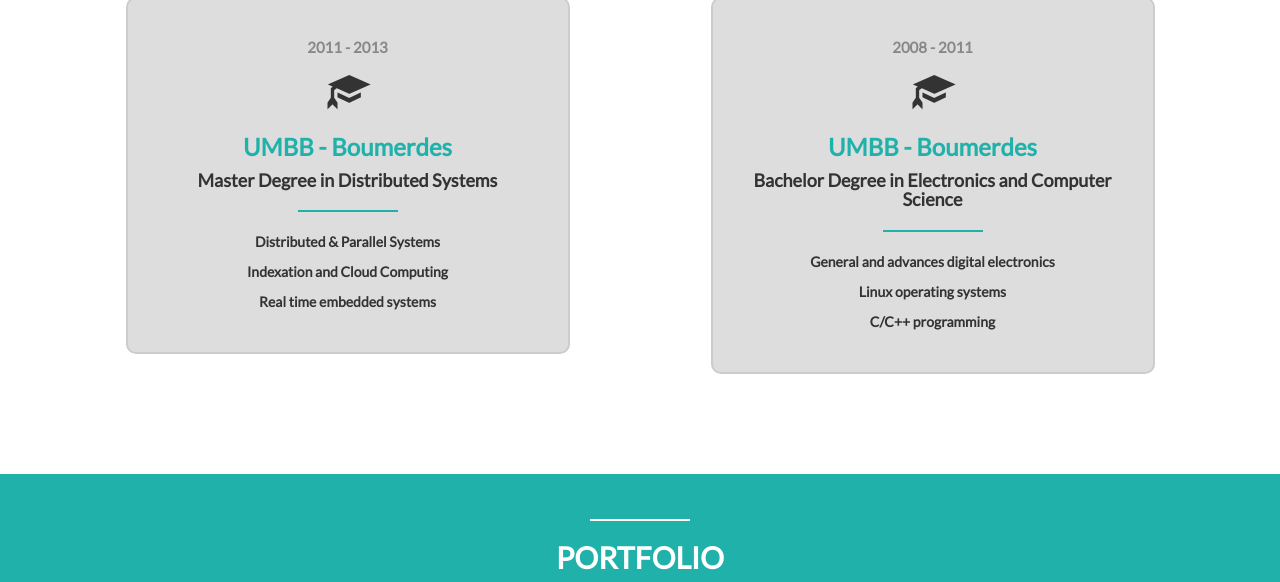
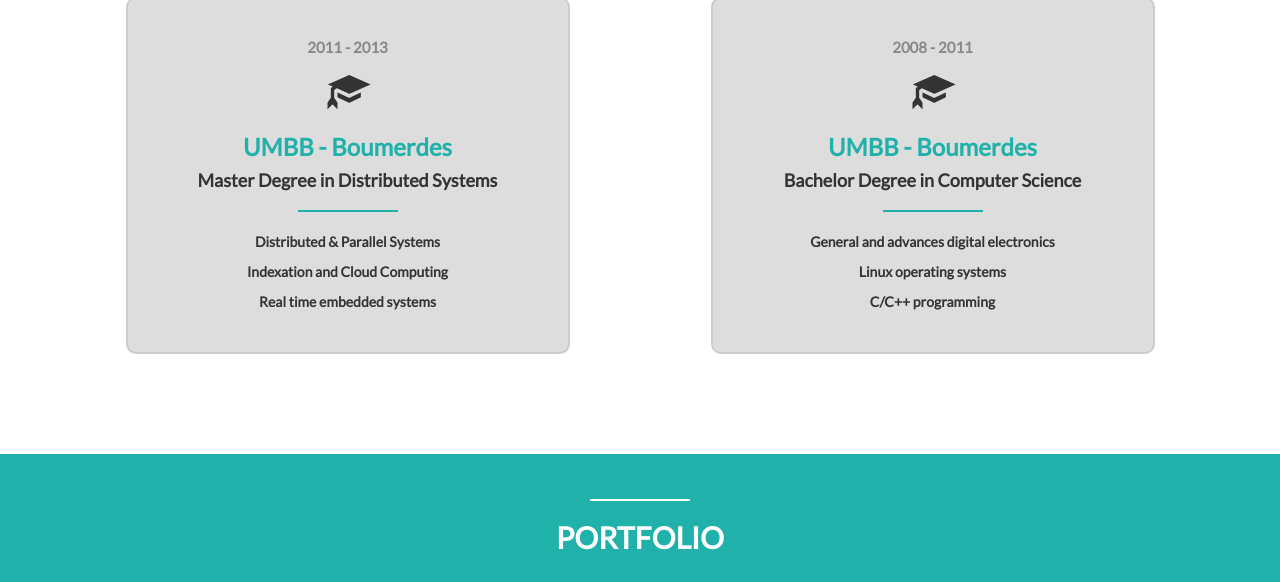
Before and after one commit to ineam/ineam.github.io, a plain HTML site: page index.html in a window 1280 px wide. Shown: the part 4088-4670 px from the top of the page. Drawn offline with nearby package versions, Linux system fonts and the light colour scheme.

Commit message:
:pencil: optimize layout of education block

```diff
--- a/index.html
+++ b/index.html
@@ -312,7 +312,7 @@
                       <h5>2008 - 2011</h5>
                       <span class="glyphicon glyphicon-education"></span>
                       <h3>UMBB - Boumerdes</h3>
-                      <h4>Bachelor Degree in Electronics and Computer Science</h4>
+                      <h4>Bachelor Degree in Computer Science</h4>
                       <div class="red-divider"></div>
                       <p>General and advances digital electronics</p>
                       <p>Linux operating systems</p>
```
